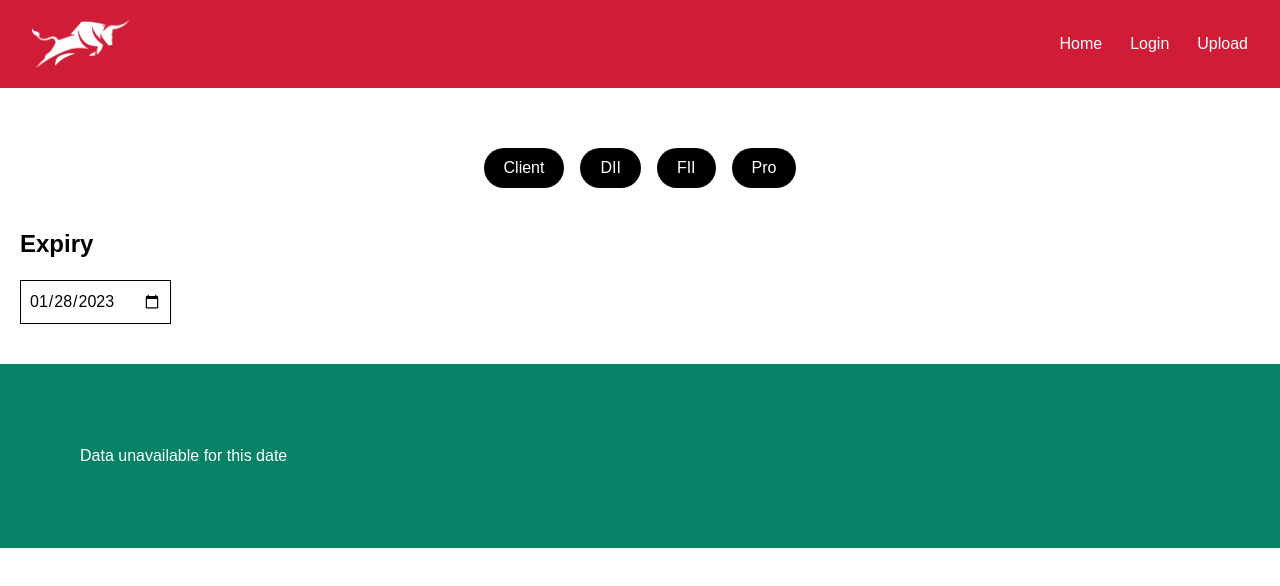
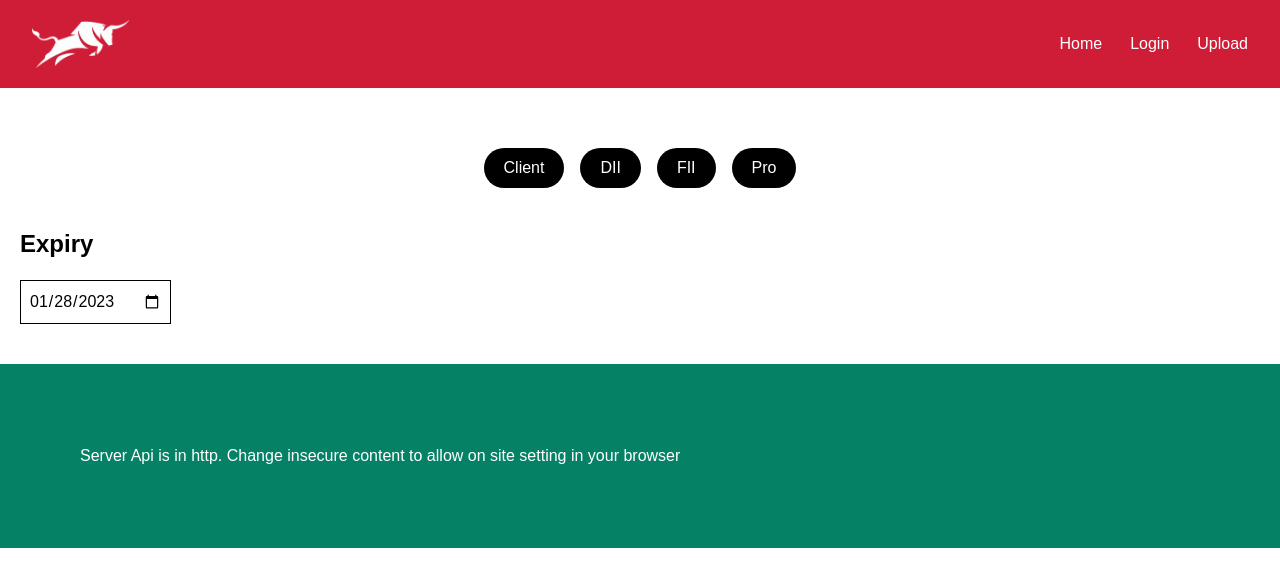
Before and after one commit to kamaluiuxd/future-bull, a React (Create React App) app: page / in a window 1280 px wide. Shown: the top 586 px of the page. Built offline with nearby package versions, Linux system fonts and the light colour scheme; no server answers.

Commit message:
change error msg

```diff
--- /dev/null
+++ b/src/Components/BuySellActivities.js
@@ -0,0 +1,4 @@
+const BuySellActivities = () => {
+	return <div>BuySellActivities</div>;
+};
+export default BuySellActivities;
--- /dev/null
+++ b/src/Components/CompanyFilter.js
@@ -0,0 +1,30 @@
+import { useTrade } from "../Context/TradeContext";
+
+const CompanyFilter = () => {
+	const { setItem } = useTrade();
+
+	const filterItem = (company) => {
+		setItem(company);
+	};
+	return (
+		<div className="flex justify-center container">
+			<div className=" my-5 flex justify-center">
+				<div className="flex justify-evenly space-x-4 text-white">
+					<button className="bg-black	 px-5 py-2 rounded-full" onClick={() => filterItem("Client")}>
+						Client
+					</button>
+					<button className="bg-black px-5 py-2 rounded-full" onClick={() => filterItem("DII")}>
+						DII
+					</button>
+					<button className="bg-black px-5 py-2 rounded-full" onClick={() => filterItem("FII")}>
+						FII
+					</button>
+					<button className="bg-black px-5 py-2 rounded-full" onClick={() => filterItem("Pro")}>
+						Pro
+					</button>
+				</div>
+			</div>
+		</div>
+	);
+};
+export default CompanyFilter;
--- a/src/Components/TradeCard.js
+++ b/src/Components/FiiActivity.js
@@ -1,7 +1,7 @@
 /* eslint-disable eqeqeq */
-const TradeCard = ({ response: { sameDayData } }) => {
+const FiiActivity = ({ response: { sameDayData } }) => {
 	if (undefined != sameDayData || null != sameDayData) {
-		/// Set isProfit
+		/// Set IsProfit?
 		const callProfit = sameDayData.tillDateCallNet > 0;
 		const putProfit = sameDayData.tillDatePutNet > 0;
 		return (
@@ -15,7 +15,13 @@ const TradeCard = ({ response: { sameDayData } }) => {
 								{sameDayData.tillDateCallNet}
 								<span className="text-fb_black font-bold"> QTY</span>
 							</p>
-							<p className={callProfit ? "px-2 py-1 rounded-md text-white bg-green-500" : "px-2 py-1 rounded-md text-white bg-red-500"}>
+							<p
+								className={
+									callProfit
+										? "px-2 py-1 rounded-md text-white bg-green-500"
+										: "px-2 py-1 rounded-md text-white bg-red-500"
+								}
+							>
 								{callProfit ? "Bullish" : "Bearish"}
 							</p>
 						</div>
@@ -54,7 +60,13 @@ const TradeCard = ({ response: { sameDayData } }) => {
 								{sameDayData.tillDatePutNet}
 								<span className="text-fb_black font-bold"> QTY</span>
 							</p>
-							<p className={putProfit ? "px-2 py-1 rounded-md text-white bg-green-500" : "px-2 py-1 rounded-md text-white bg-red-500"}>
+							<p
+								className={
+									putProfit
+										? "px-2 py-1 rounded-md text-white bg-green-500"
+										: "px-2 py-1 rounded-md text-white bg-red-500"
+								}
+							>
 								{callProfit ? "Bullish" : "Bearish"}
 							</p>
 						</div>
@@ -92,9 +104,9 @@ const TradeCard = ({ response: { sameDayData } }) => {
 	} else {
 		return (
 			<div className="bg-fb_green text-fb_white p-20">
-				<h1>Data unavailable for this date</h1>
+				<h1>Server Api is in http. Change insecure content to allow on site setting in your browser</h1>
 			</div>
 		);
 	}
 };
-export default TradeCard;
+export default FiiActivity;
--- a/src/Components/Navig.js
+++ b/src/Components/Navig.js
@@ -8,6 +8,9 @@ const Navig = () => {
 		<section>
 			<Routes>
 				<Route path="/" element={<Home />} />
+				{/* <Routes>
+					<Route path="" />
+				</Routes> */}
 				<Route path="/login" element={<Login />} />
 				<Route path="/uploadfile" element={<UploadFile />} />
 			</Routes>
--- /dev/null
+++ b/src/Components/OutstandingFII.js
@@ -0,0 +1,4 @@
+const OutstandingFII = () => {
+	return <div>OutstandingFII</div>;
+};
+export default OutstandingFII;
--- a/src/Pages/Home.js
+++ b/src/Pages/Home.js
@@ -1,42 +1,27 @@
 /* eslint-disable react-hooks/exhaustive-deps */
 import ChartData from "../Components/ChartData";
-import TradeCard from "../Components/TradeCard";
+import CompanyFilter from "../Components/CompanyFilter";
+import FiiActivity from "../Components/FiiActivity";
 import { useTrade } from "../Context/TradeContext";
 
 const Home = () => {
-	const { setItem, date, setDate, response } = useTrade();
-
-	const filterItem = (company) => {
-		setItem(company);
-	};
+	const { date, setDate, response } = useTrade();
 
 	return (
 		<section className="md:w-[1400px] md:mx-auto my-10">
-			<div className="flex justify-center container">
-				<div className=" my-5 flex justify-center">
-					<div className="flex justify-evenly space-x-4 text-white">
-						<button className="bg-black	 px-5 py-2 rounded-full" onClick={() => filterItem("Client")}>
-							Client
-						</button>
-						<button className="bg-black px-5 py-2 rounded-full" onClick={() => filterItem("DII")}>
-							DII
-						</button>
-						<button className="bg-black px-5 py-2 rounded-full" onClick={() => filterItem("FII")}>
-							FII
-						</button>
-						<button className="bg-black px-5 py-2 rounded-full" onClick={() => filterItem("Pro")}>
-							Pro
-						</button>
-					</div>
-				</div>
-			</div>
+			<CompanyFilter />
 			<div className="space-y-5 m-5">
 				<h1 className="text-2xl font-bold">Expiry</h1>
-				<input className="border border-black p-2 cursor-pointer" type="date" value={date} onChange={(e) => setDate(e.target.value)} />
+				<input
+					className="border border-black p-2 cursor-pointer"
+					type="date"
+					value={date}
+					onChange={(e) => setDate(e.target.value)}
+				/>
 			</div>
 
 			<section className="my-10 ">
-				<TradeCard response={response} />
+				<FiiActivity response={response} />
 			</section>
 			<section className="m-5">
 				<ChartData response={response} />
```
